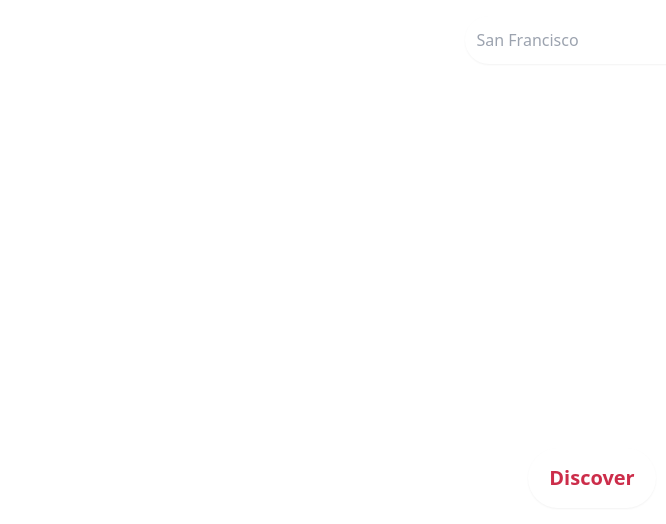
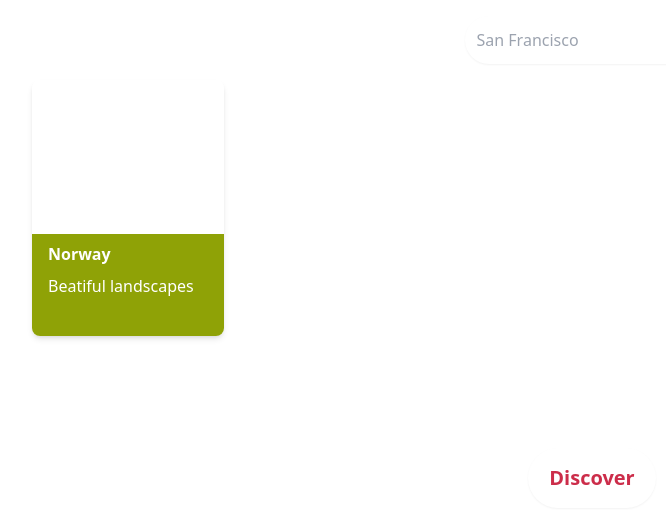
Before and after one commit to nevetsagetro/BedAndBreakfast, a website: page public/index.html in a window 1280 px wide. Shown: the whole page, without its empty margins (48-714 px from the left). Drawn offline with Linux system fonts and the light colour scheme.

Commit message:
C15 - diseñando cards

```diff
--- a/public/index.html
+++ b/public/index.html
@@ -38,10 +38,22 @@
           </div>
         </div>
       </div>
-      <div id="recomendations"></div>
+      <div class="p-20" id="recomendations">
+        <div class="w-48 h-64 shadow-md rounded-lg">
+          <div
+            class="w-full h-3/5 rounded-t-lg bg-norway bg-cover rounded-t-lg"
+          ></div>
+          <div class="w-full h-2/5 bg-secondary rounded-b-lg">
+            <p class="text-white font-bold text-xlg px-4 py-2">Norway</p>
+            <p class="text-white text-base px-4">Beatiful landscapes</p>
+          </div>
+        </div>
+      </div>
       <div id="starringsRents"></div>
       <div id="faqs"></div>
     </section>
     <footer></footer>
   </body>
 </html>
+
+<img src="./img" alt="" srcset="" />
--- a/tailwind.config.js
+++ b/tailwind.config.js
@@ -15,7 +15,6 @@ module.exports = {
         miami: "url('../img/miami.jpg')",
         switzerland: "url('../img/switzerland.jpg')",
         bali: "url('../img/bali.jpg')",
-        norway: "url('../img/norway.jpg')",
         chicago: "url('../img/chicago.jpg')",
         europe: "url('../img/europe.jpg')",
         iceland: "url('../img/iceland.jpg')",
```
Also changed, not shown: public/css/tailwind.css.
